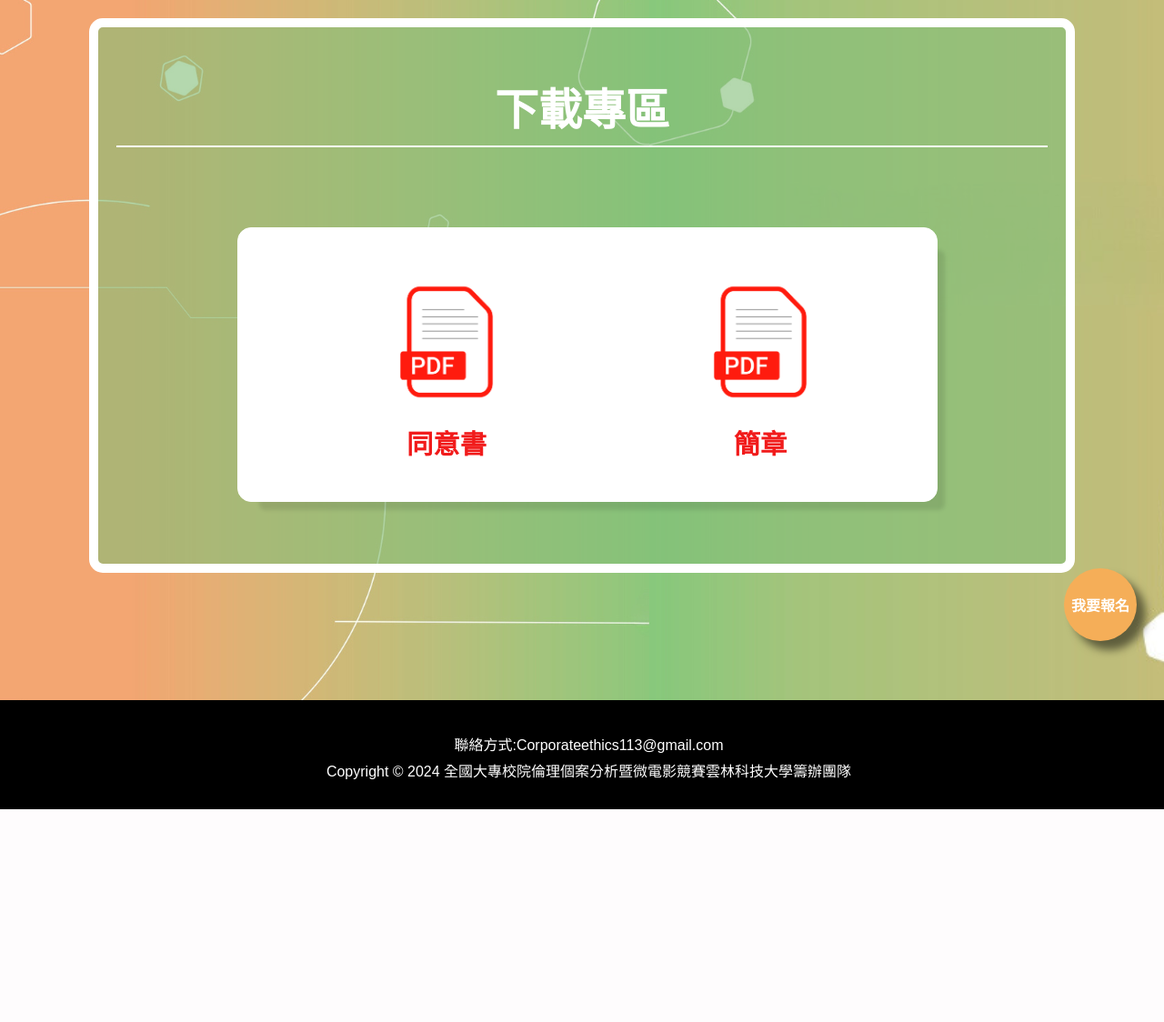
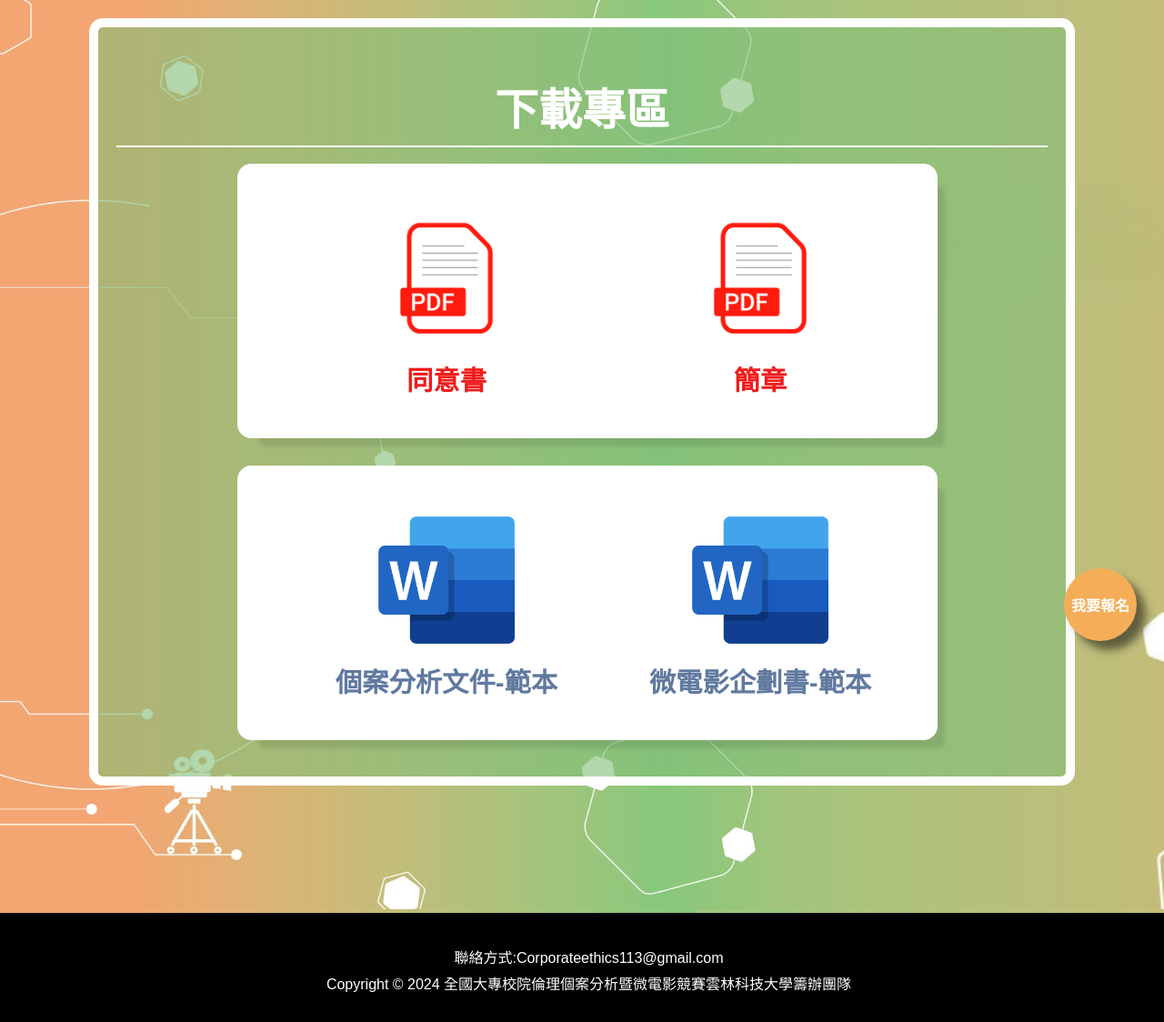
Before and after one commit to eva10213/yuntechWeb, a PHP site: page /download.html in a window 1280 px wide. Shown: the part 80-1204 px from the top of the page at 91% size. Before the commit the page ends 970 px from the top, so only its background shows below. Run offline with PHP 8.4, Linux system fonts and the light colour scheme.

Commit message:
twelfth time: add competition template file

```diff
--- a/yuntechWeb/download.html
+++ b/yuntechWeb/download.html
@@ -41,6 +41,11 @@
 
         <a href="file/2024第14屆全國大專校院倫理個案分析暨為電影競賽-簽立同意書.pdf"><img src="image/pdf.png" alt=""><b>同意書</b></a>
         <a href="file/2024第14屆全國大專校院倫理個案分析暨為電影競賽-簡章.pdf"><img src="image/pdf.png" alt=""><b>簡章</b></a>
+
+    </div>
+    <div class="file" id = "word">
+        <a href="file/2024全國大專倫理個案分析暨微電影競賽_個案分析文件(範本).docx"><img src="image/word.png" alt=""><b>個案分析文件-範本</b></a>
+        <a href="file/2024全國大專倫理個案分析暨微電影競賽_微電影企劃書(範本).docx"><img src="image/word.png" alt=""><b>微電影企劃書-範本</b></a>
     </div>
   </main>
 
--- a/yuntechWeb/style/blog.css
+++ b/yuntechWeb/style/blog.css
@@ -160,10 +160,11 @@ hr {
     border-radius: 15px;
     position: relative;
     left: 133px;
-    top: 80px;
+    top: 10px;
     box-shadow: 16px 17px 4px -8px rgba(0,0,0,0.1);
     display: flex;
     justify-content: center;
+    margin-bottom: 30px;
 
 }
 
@@ -207,6 +208,13 @@ hr {
 
 }
 
+#word a:hover {
+    border:3px rgba(118, 192, 224, 0.364)solid ;
+    background:rgba(118, 192, 224, 0.581);
+}
+#word a b {
+    color: rgb(96, 121, 159);
+}
 /* 响应式设计 */
 @media (max-width: 1200px) {
     .file {
```
Also changed, not shown: yuntechWeb/image/word.png (added), 2 other files.
